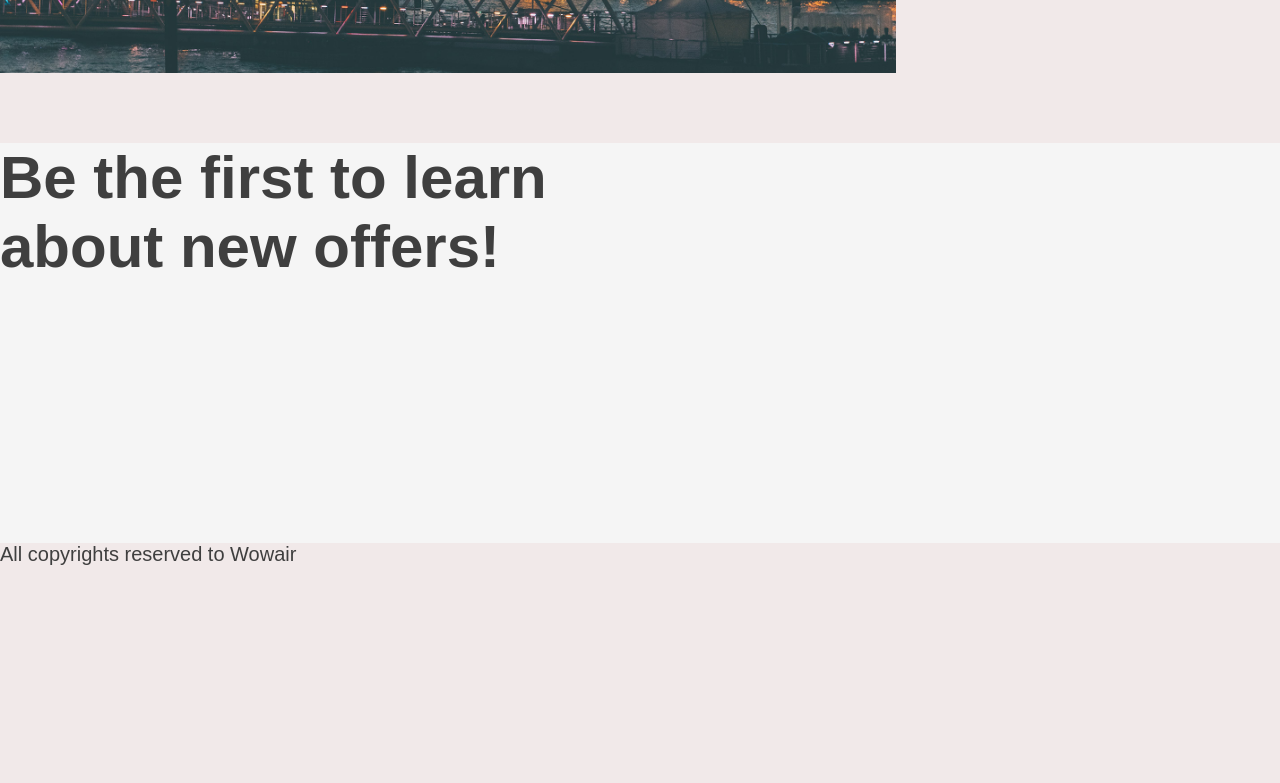
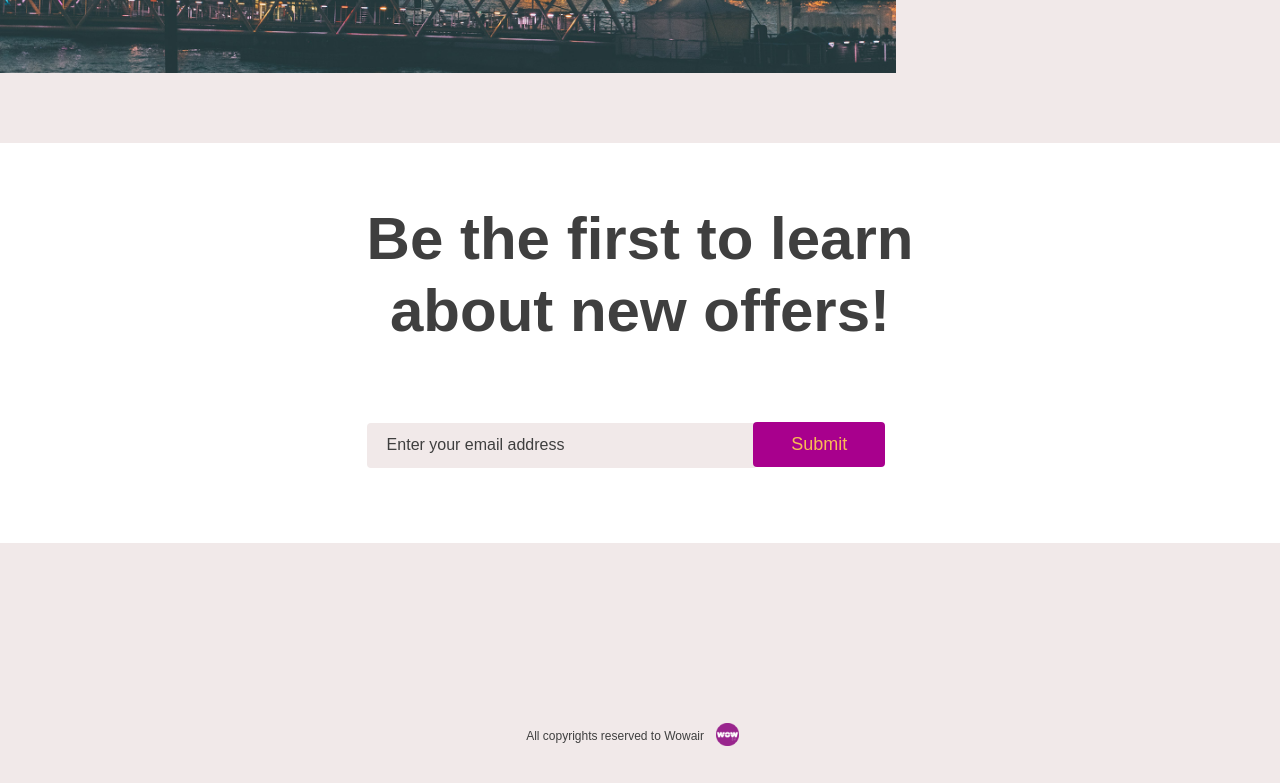
Before and after one commit to Haldrup-Hauschildt/wow-air, a plain HTML site: page index.html in a window 1280 px wide. Shown: the part 3457-4240 px from the top of the page. Drawn offline with nearby package versions, Linux system fonts and the light colour scheme; a web font is replaced by a local one.

Commit message:
added newsletter slide anf footer

```diff
--- a/index.html
+++ b/index.html
@@ -116,13 +116,25 @@
 
     <!-- instagram newsletter section -->
     <section class="newsletterSlide">
+        <section class="newslatterHeading">
         <h1>Be the first to learn<br>about new offers!</h1>
+        </section>
+        <section class="newsletterInput">
+        <input type="text" id="field" value="Enter your email address">
+        <input type="submit" id="submit" value="Submit">
+    </section>
     </section>
 
 
     <!-- footer -->
     <footer>
+        <section class="moreInfo">
+
+        </section>
+        <section class="footerCR">
         <p>All copyrights reserved to Wowair</p>
+        <img src="pictures/wowair-logo-250x250.png" alt="wow air logo">
+        </section>
     </footer>
 
 
--- a/style.css
+++ b/style.css
@@ -9,7 +9,6 @@
 
 body {
     width: 100vw;
-    background: whitesmoke;
     color: #3F3F3F;
     font-family: 'proxima-nova', sans-serif;
     font-style: normal;
@@ -119,7 +118,6 @@ nav ul li {
     min-height: 100vh;
     display: grid;
     grid-template-columns: 50% 50%;
-    background-color: white;
 }
 
 .faresPicture img{
@@ -282,7 +280,44 @@ nav ul li {
 
 .newsletterSlide {
     min-height: 50vh;
+    display: grid;
+    grid-auto-rows: auto auto;
+    justify-content: center;
+
 }
+
+.newslatterHeading h1{
+    text-align: center;
+    font-weight:0;
+    font-size: 60px;
+    line-height: 120%;
+    margin-top: 1em;
+}
+
+.newsletterInput #field{
+    box-sizing: border-box;
+    border: none;
+    border-radius: 4px;
+    font-size: 16px;
+    color: #3F3F3F;
+    background-color: #F1E9E9;
+    height: 45px;
+    width: 390px;
+    padding-left: 20px;
+}
+
+.newsletterInput #submit{
+    box-sizing: border-box;
+    border: none;
+    border-radius:4px;
+    font-size: 18px;
+    color: #F8BC53;
+    background-color: #A8008D;
+    height: 45px;
+    width: 132px;
+    margin-left: -0.5em;
+}
+
 
 
 /* styles for footer */
@@ -290,4 +325,23 @@ nav ul li {
 footer {
     min-height: 30vh;
     background: #F1E9E9;
+    display: grid;
+    grid-template-rows: 75% 25%;
+
 }
+
+.footerCR{
+    text-align: right;
+    display: grid;
+    grid-template-columns: 55% 10%;
+    font-size: 12px;
+}
+
+.footerCR p{
+    padding-top: 0.5em;
+}
+
+.footerCR img{
+    max-width: 18%;
+    margin-left: 1em;
+}
```
